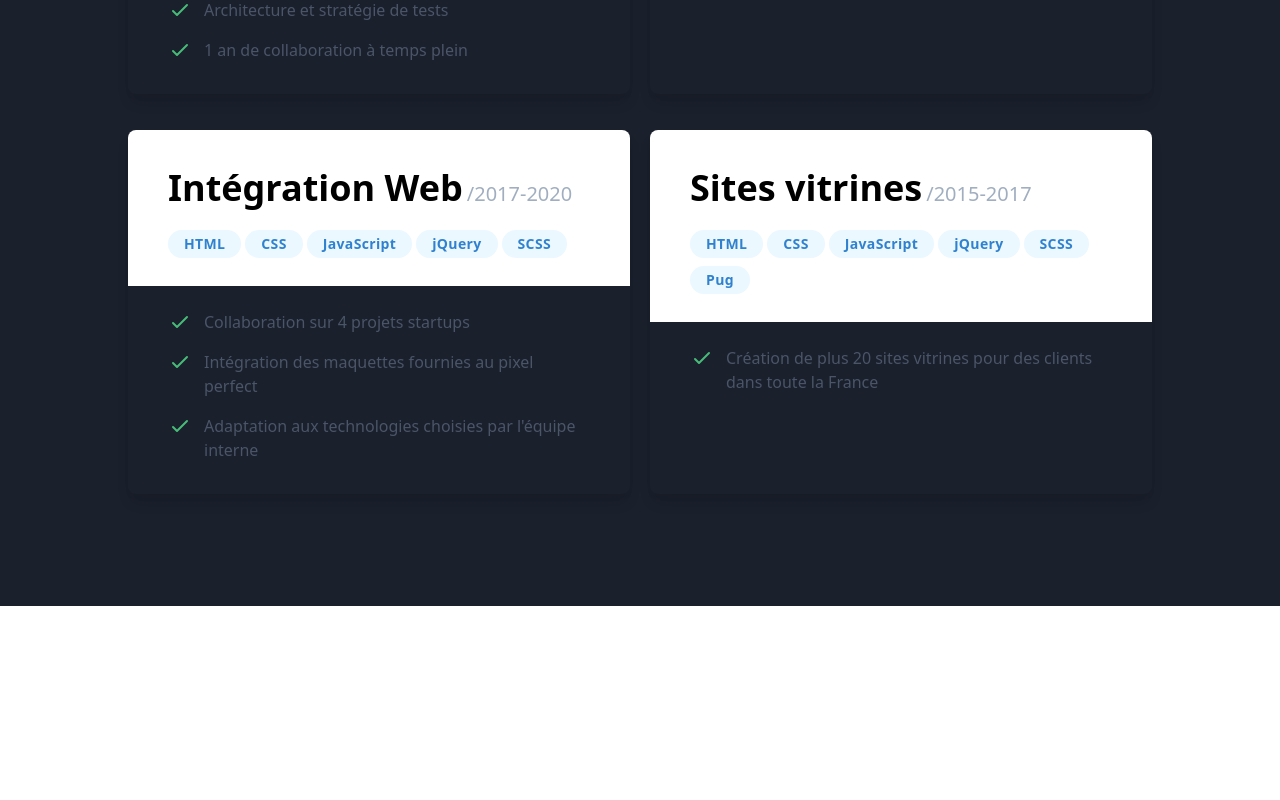
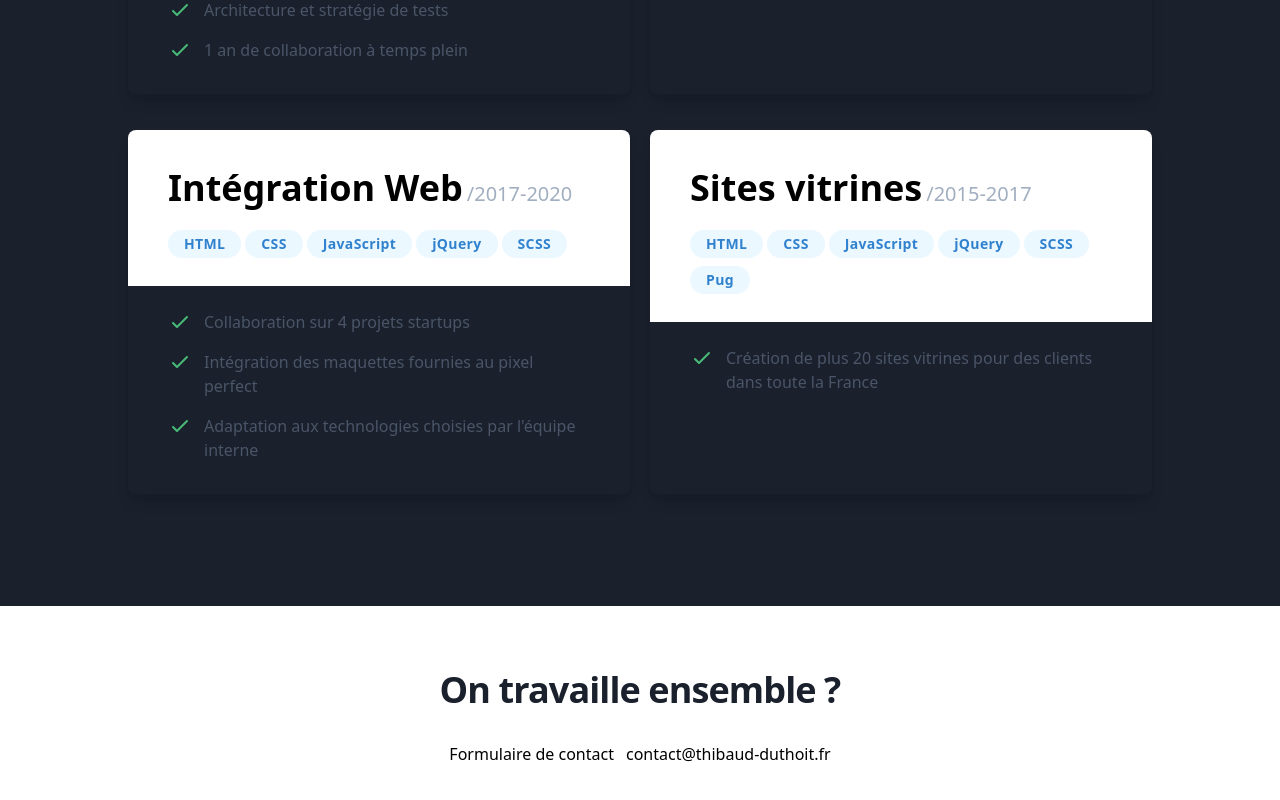
Before and after one commit to tidusia/thibaud-on-next, a Next.js app: page / in a window 1280 px wide. Shown: the part 5530-6330 px from the top of the page. Before the commit the page ends 6136 px from the top, so only its background shows below. Built offline with nearby package versions, Linux system fonts and the light colour scheme; what @tailwindcss/ui would draw is missing.

Commit message:
Create CallToActionCenter component

```diff
--- /dev/null
+++ b/components/CallToActionCenter/index.tsx
@@ -0,0 +1,28 @@
+import Link from "next/link";
+
+type Props = {
+  title: string;
+};
+
+const CallToActionCenter = ({ title }: Props) => (
+  <div className="bg-white">
+    <div className="max-w-screen-xl mx-auto text-center py-12 px-4 sm:px-6 lg:py-16 lg:px-8">
+      <h2 className="text-3xl leading-9 font-extrabold tracking-tight text-gray-900 sm:text-4xl sm:leading-10">
+        {title}
+      </h2>
+      <div className="mt-8 sm:flex sm:justify-center">
+        <Link href="/contact">
+          <a className="btn btn-blue btn-big">Formulaire de contact</a>
+        </Link>
+        <a
+          href="mailto:contact@thibaud-duthoit.fr"
+          className="btn btn-light btn-big mt-3 sm:mt-0 sm:ml-3"
+        >
+          contact@thibaud-duthoit.fr
+        </a>
+      </div>
+    </div>
+  </div>
+);
+
+export default CallToActionCenter;
--- a/pages/index.tsx
+++ b/pages/index.tsx
@@ -7,6 +7,7 @@ import HomeIntro from "../components/HomeIntro";
 import ShowCase from "../components/ShowCase";
 import Testimonial from "../components/Testimonial";
 import Stats from "../components/Stats";
+import CallToActionCenter from "../components/CallToActionCenter";
 import Projects from "../components/Projects";
 
 const Home: NextPage = () => (
@@ -45,6 +46,8 @@ const Home: NextPage = () => (
       subtitle="Quelques startups et agences avec qui j'ai collaboré"
       projects={projects}
     />
+
+    <CallToActionCenter title="On travaille ensemble ?" />
   </div>
 );
 
```
